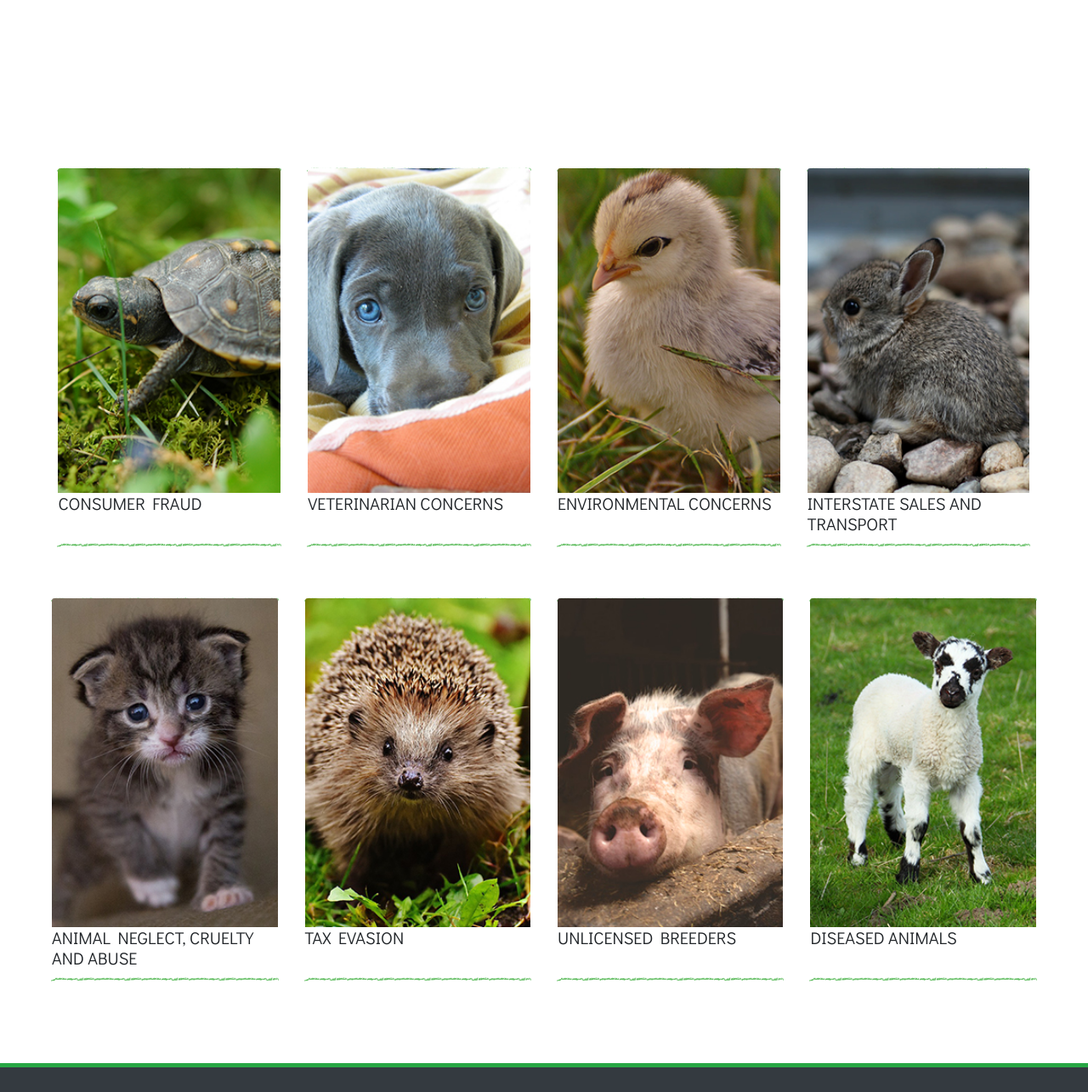
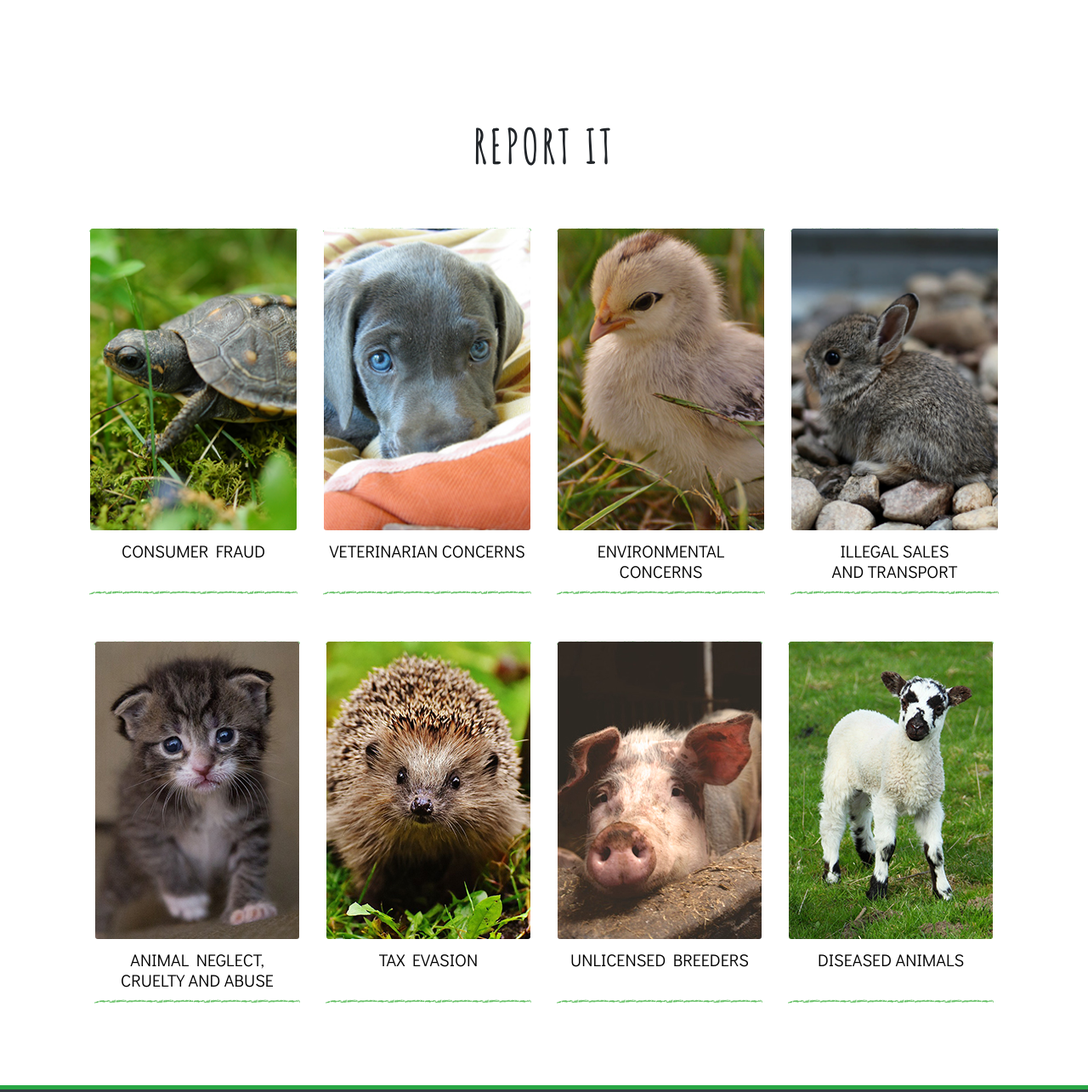
Before and after one commit to cesarpv/animal-folks, a plain HTML site: page index.html in a window 1280 px wide. Shown: the part 1580-2865 px from the top of the page at 85% size. Drawn offline with nearby package versions, Linux system fonts and the light colour scheme.

Commit message:
added fuctioning hover effects to report it

```diff
--- a/css/mycss.css
+++ b/css/mycss.css
@@ -337,13 +337,35 @@ a{
 }
 
 /*report it*/
-
 .title{
     font-size: 2rem;
 }
 .space{
     padding-top: 4%;
 }
+.card-title {
+    margin-top: .75rem;
+    text-align: center;
+}
+.report {
+    font-family: 'Amatic SC', cursive;
+    font-weight: 700;
+    letter-spacing: .2rem;
+    font-size: 3.5rem;
+    text-align: center;
+}
+.card-img-top {
+     border-top-left-radius: 0;
+     border-top-right-radius: 0;
+}
+.card-body h5{
+    color: black;
+}
+.cover:hover > .wobble{
+    -webkit-animation: wobble-hor-bottom 0.8s both;
+    animation: wobble-hor-bottom 0.8s both;
+}
+
 /*foot*/
 .awards img{
     width: 100%;
--- a/index.html
+++ b/index.html
@@ -236,62 +236,77 @@
 <div class="white">
     <div class="container-fluid ">
         <div class="row">
+            <div class="col-12">
+                <h1 class="report">REPORT IT</h1>
+            </div>
             <div class="card-deck mx-auto">
                 <div class="card">
-                    <img class="card-img-top" src="images/turtle.jpg" alt="Card image cap">
-                    <div class="card-body">
+                    <a href="#" class="cover">
+                            <img class="card-img" src="images/turtle.jpg" alt="Card image cap">
+                            <div class="card-body wobble">
                                 <h5 class="card-title">CONSUMER FRAUD</h5>
                             </div>
+                    </a>
                 </div>
                 <div class="card">
-                    <img class="card-img-top" src="images/puppy.jpg" alt="Card image cap">
-                    <div class="card-body">
+                    <a href="#" class="cover">
+                        <img class="card-img" src="images/puppy.jpg" alt="Card image cap">
+                        <div class="card-body wobble">
                             <h5 class="card-title">VETERINARIAN CONCERNS</h5>
                         </div>
+                    </a>
                 </div>
-
-
                 <div class="card">
-                    <img class="card-img-top" src="images/chick.jpg" alt="Card image cap">
-                    <div class="card-body">
+                    <a href="#" class="cover">
+                        <img class="card-img" src="images/chick.jpg" alt="Card image cap">
+                        <div class="card-body wobble">
                             <h5 class="card-title">ENVIRONMENTAL CONCERNS</h5>
                         </div>
+                    </a>
                 </div>
                 <div class="card">
-                    <img class="card-img-top" src="images/bunny.jpg" alt="Card image cap">
-                    <div class="card-body">
-                        <h5 class="card-title">INTERSTATE SALES AND TRANSPORT</h5>
+                    <a href="#" class="cover">
+                        <img class="card-img" src="images/bunny.jpg" alt="Card image cap">
+                        <div class="card-body wobble">
+                            <h5 class="card-title">ILLEGAL SALES<br> AND TRANSPORT</h5>
                         </div>
+                    </a>
                 </div>
             </div>
         </div>
         <div class="row">
             <div class="card-deck mx-auto">
                 <div class="card">
-                    <img class="card-img-top" src="images/kitty.jpg" alt="Card image cap">
-                    <div class="card-body">
-                        <h5 class="card-title">ANIMAL NEGLECT, CRUELTY AND ABUSE</h5>
+                    <a href="#" class="cover">
+                        <img class="card-img" src="images/kitty.jpg" alt="Card image cap">
+                        <div class="card-body wobble">
+                            <h5 class="card-title">ANIMAL NEGLECT,<br> CRUELTY AND ABUSE</h5>
                         </div>
+                    </a>
                 </div>
                 <div class="card">
-                    <img class="card-img-top" src="images/spiky.jpg" alt="Card image cap">
-                    <div class="card-body">
+                    <a href="#" class="cover">
+                        <img class="card-img" src="images/spiky.jpg" alt="Card image cap">
+                        <div class="card-body wobble">
                             <h5 class="card-title">TAX EVASION</h5>
                         </div>
+                    </a>
                 </div>
-
-
                 <div class="card">
-                    <img class="card-img-top" src="images/piggy.jpg" alt="Card image cap">
-                    <div class="card-body">
+                    <a href="#" class="cover">
+                        <img class="card-img" src="images/piggy.jpg" alt="Card image cap">
+                        <div class="card-body wobble">
                             <h5 class="card-title">UNLICENSED BREEDERS</h5>
                         </div>
+                    </a>
                 </div>
                 <div class="card">
-                    <img class="card-img-top" src="images/goat.jpg" alt="Card image cap">
-                    <div class="card-body">
+                    <a href="#" class="cover">
+                        <img class="card-img" src="images/goat.jpg" alt="Card image cap">
+                        <div class="card-body wobble">
                             <h5 class="card-title">DISEASED ANIMALS</h5>
                         </div>
+                    </a>
                 </div>
             </div>
         </div>
```
Lines whose indentation alone changed are shown as unchanged.
